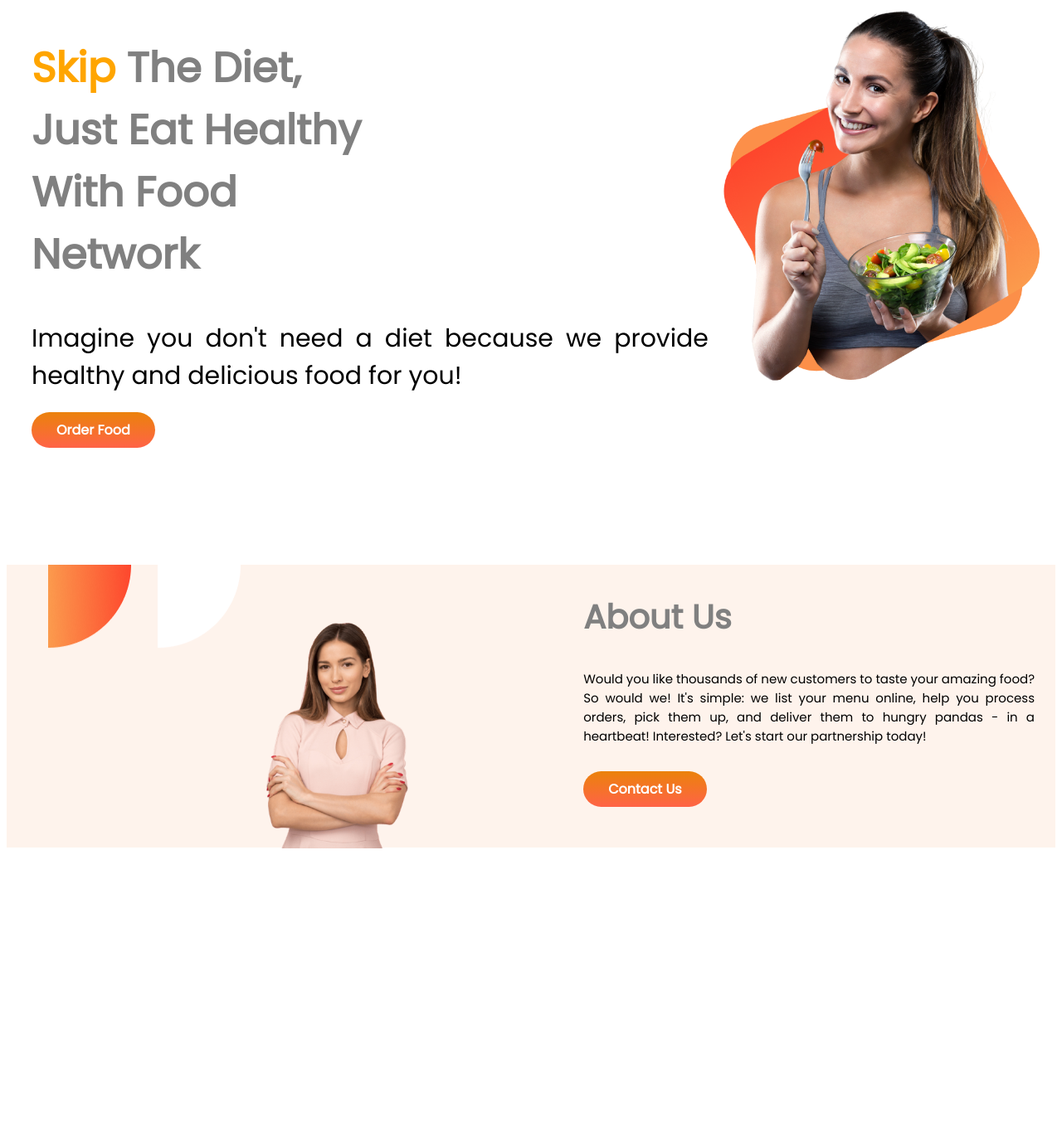
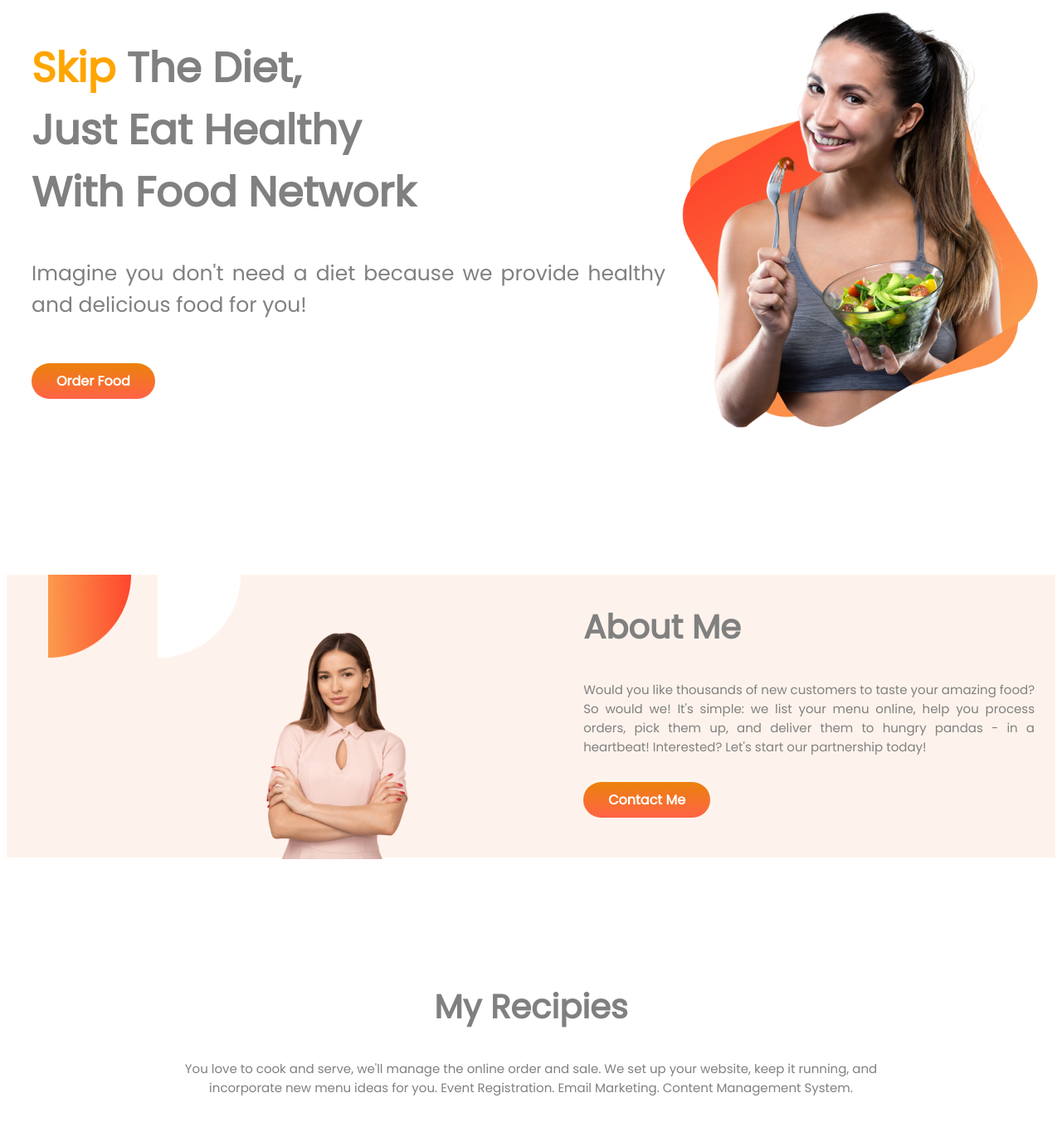
Before and after one commit to farman-arefin-outlook/Assignment-1, a plain HTML site: page index.html in a window 1280 px wide. Shown: the part 5-1364 px from the top of the page at 83% size. Before the commit the page ends 1177 px from the top, so only its background shows below. Drawn offline with Linux system fonts and the light colour scheme.

Commit message:
Added third-1 p

```diff
--- a/index.html
+++ b/index.html
@@ -15,8 +15,10 @@
 <body>
     <section class="first flex-item">
         <div class="first-1">
-            <h1><span class="orange-color">Skip</span> The Diet,<br>Just Eat Healthy With Food Network</h1>
-            <p>Imagine you don't need a diet because we provide healthy and delicious food for you!</p>
+            <h1><span class="orange-color">Skip </span><span class="gray">The Diet,<br>Just Eat Healthy<br> With Food
+                    Network</span></h1>
+            <p><span class="gray">Imagine you don't need a diet because we provide healthy and delicious food for
+                    you!</span></p>
             <a class="link-button" target="_blank" href="">Order Food</a>
         </div>
         <div class="first-2">
@@ -28,13 +30,28 @@
             <img src="images/female/Person Image.png" alt="" class="center">
         </div>
         <div class="second-2 half-width">
-            <h2>About Us</h2>
-            <p>Would you like thousands of new customers to taste your amazing food? So would we!
-                It's simple: we list your menu online, help you process orders, pick them up, and deliver them to hungry
-                pandas - in a
-                heartbeat!
-                Interested? Let's start our partnership today!</p>
-            <a class="link-button" target="_blank" href="">Contact Us</a>
+            <h2><span class="gray">About Me</span></h2>
+            <p><span class="gray">Would you like thousands of new customers to taste your amazing food? So would we!
+                    It's simple: we list your menu online, help you process orders, pick them up, and deliver them to
+                    hungry
+                    pandas - in a
+                    heartbeat!
+                    Interested? Let's start our partnership today!</span></p>
+            <a class="link-button" target="_blank" href="">Contact Me</a>
+        </div>
+    </section>
+    <section class="third">
+        <div class="third-1">
+            <h2><span class="gray">My Recipies</span></h2>
+            <p><span class="gray">You love to cook and serve, we'll manage the online order and sale. We set up your
+                    website, keep it running, and
+                    incorporate new menu ideas for you. Event Registration. Email Marketing. Content Management
+                    System.</span></p>
+        </div>
+        <div>
+            <div></div>
+            <div></div>
+            <div></div>
         </div>
     </section>
 </body>
--- a/style.css
+++ b/style.css
@@ -17,7 +17,8 @@ h2{
 }
 .first p{
     text-align: justify;
-    font-size: 30px;
+    font-size: 25px;
+    padding-bottom: 35px;
 }
 .second p{
     text-align: justify;
@@ -30,11 +31,7 @@ h2{
 .first img{
     width: 100%;
 }
-.first h1{
-    width: 50%;
-    color: gray;
-}
-.second h2{
+.gray{
     width: 50%;
     color: gray;
 }
@@ -69,3 +66,12 @@ h2{
     padding: 10px 30px;
     border-radius: 25px;
 }
+.third-1{
+    text-align: center;
+}
+.third-1 p{
+     font-size: 15px;
+    margin-right: 200px;
+    margin-left: 200px;
+    padding-bottom: 25px;
+}
```
